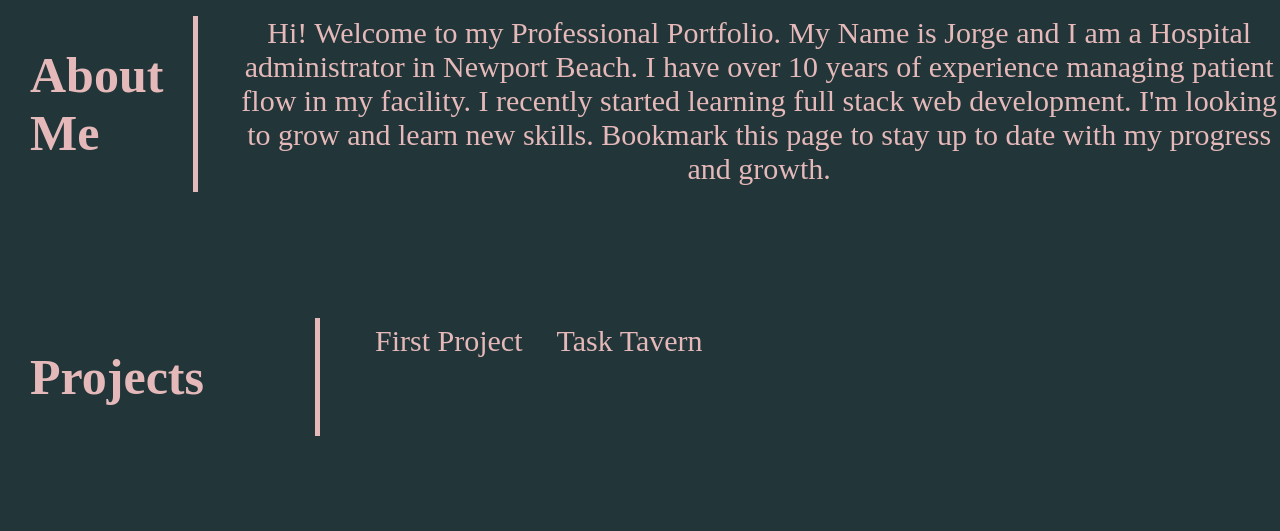
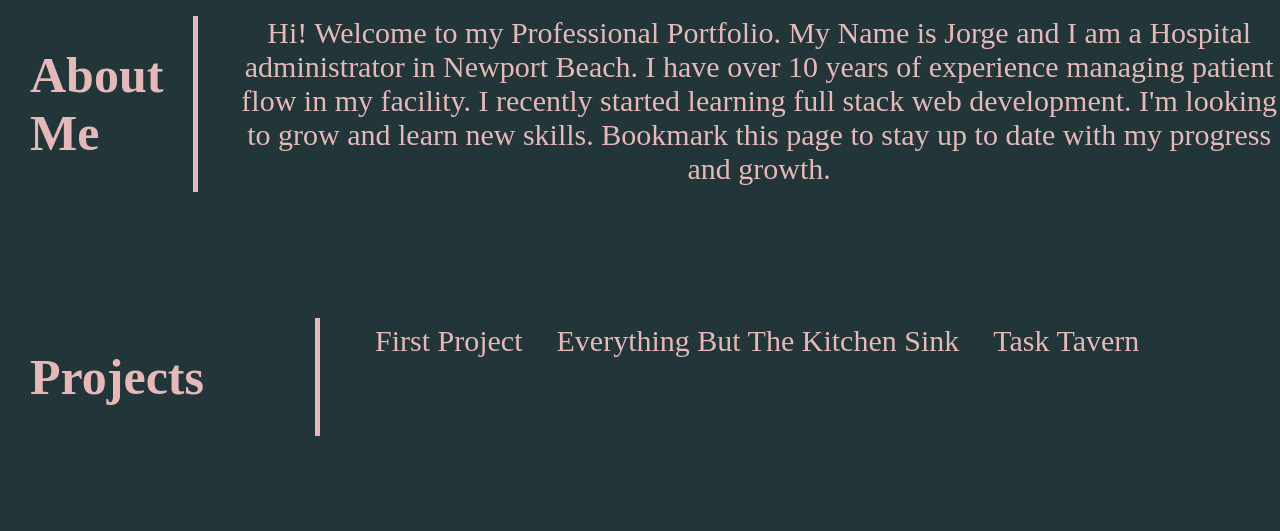
Before and after one commit to 1014jorge/M2-Professional-Portfolio, a plain HTML site: page index.html in a window 1280 px wide. Shown: the part 265-796 px from the top of the page. Drawn offline with Linux system fonts and the light colour scheme.

Commit message:
added everything but the kitchen sink project

```diff
--- a/index.html
+++ b/index.html
@@ -57,6 +57,7 @@
                 <h2 class="section-margin">Projects</h2>
                 <div class="module-1">
                     <a href="https://1014jorge.github.io/HW1/" target="_blank">First Project</a>
+                    <a href="https://rambriz91.github.io/kitchen-repo/" target="_blank">Everything But The Kitchen Sink</a>
                     <a href="https://task-tavern-aa826bd56c1c.herokuapp.com/" target="_blank">Task Tavern</a>
                 </div>
             </div>
```
